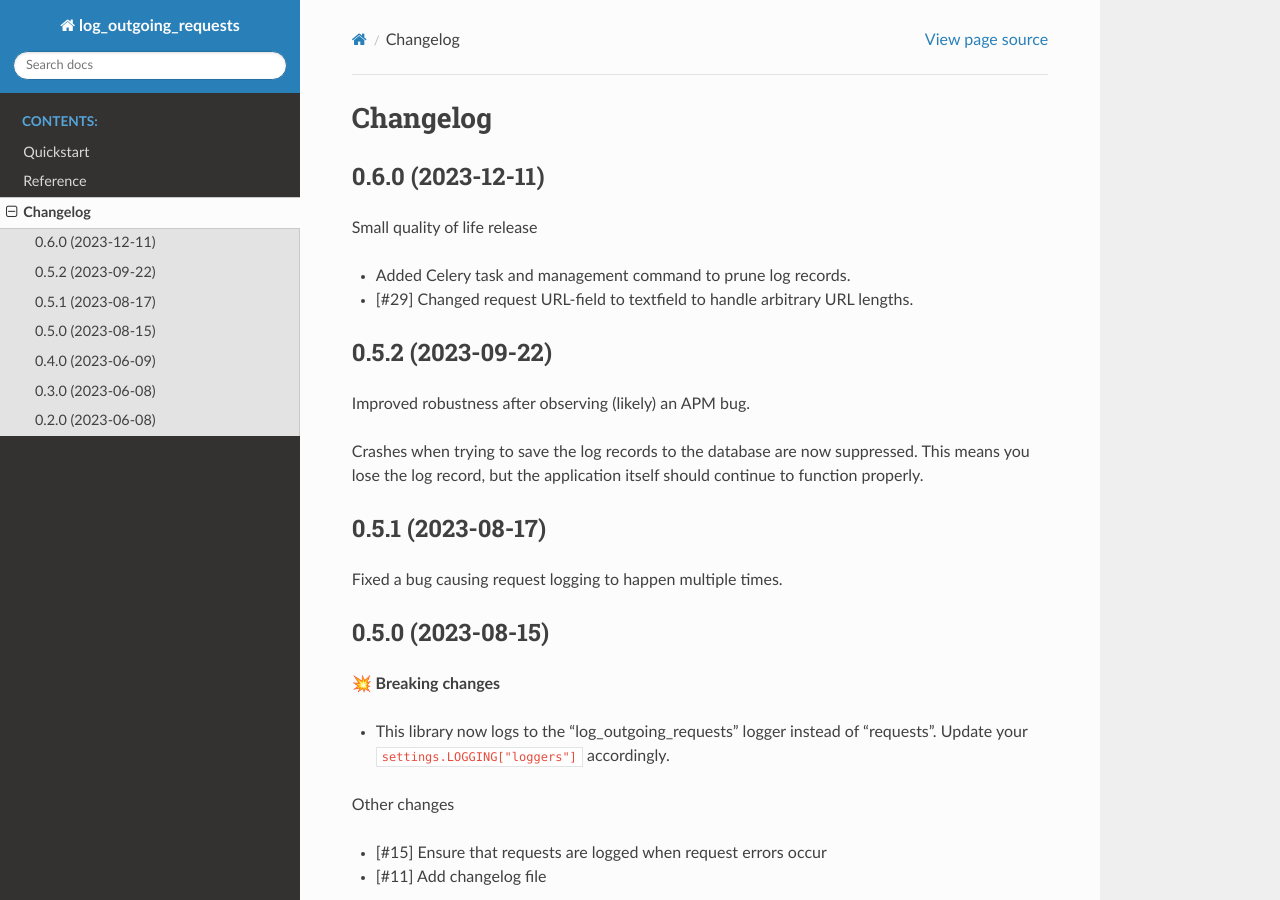
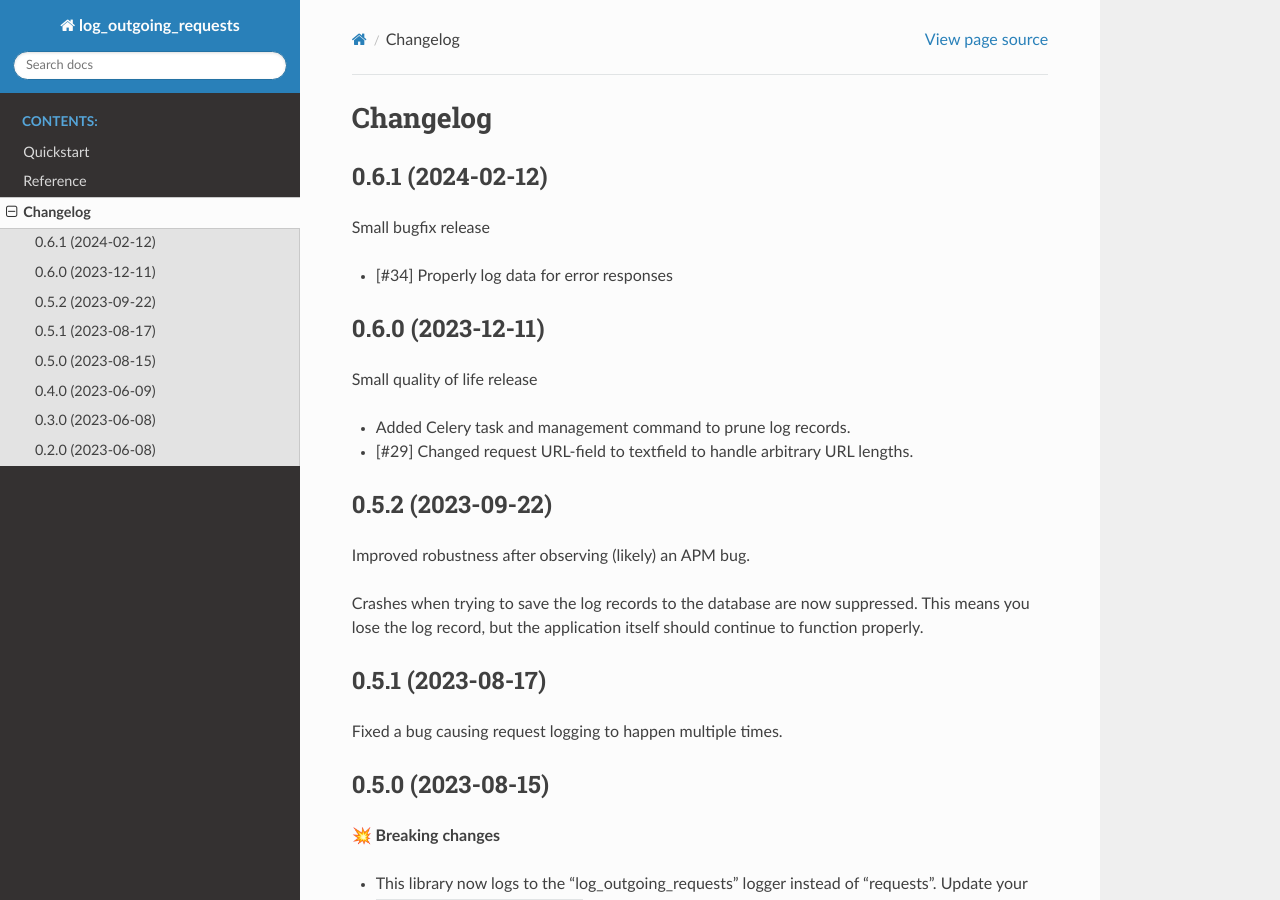
Before and after one commit to maykinmedia/django-log-outgoing-requests, a Sphinx documentation site: the page built from docs/changelog.rst, in a window 1280 px wide and 900 px high. Built offline with Sphinx 7.4.7 and the Read the Docs theme 2.0.0, drawn with Linux system fonts in a browser that asks for light colours.

Commit message:
:bookmark: Release version 0.6.1

```diff
--- a/CHANGELOG.rst
+++ b/CHANGELOG.rst
@@ -1,6 +1,13 @@
 =========
 Changelog
 =========
+
+0.6.1 (2024-02-12)
+==================
+
+Small bugfix release
+
+* [#34] Properly log data for error responses
 
 0.6.0 (2023-12-11)
 ==================
--- a/README.rst
+++ b/README.rst
@@ -1,7 +1,7 @@
 django-log-outgoing-requests
 =================================================
 
-:Version: 0.6.0
+:Version: 0.6.1
 :Source: https://github.com/maykinmedia/django-log-outgoing-requests
 :Keywords: logging, django, requests
 :PythonVersion: 3.8+
--- a/docs/conf.py
+++ b/docs/conf.py
@@ -26,7 +26,7 @@ copyright = "2023, Maykin Media"
 author = "Maykin Media"
 
 # The full version, including alpha/beta/rc tags
-release = "0.6.0"
+release = "0.6.1"
 
 
 # -- General configuration ---------------------------------------------------
--- a/setup.cfg
+++ b/setup.cfg
@@ -2,7 +2,7 @@
 # see http://setuptools.readthedocs.io/en/latest/setuptools.html#configuring-setup-using-setup-cfg-files
 [metadata]
 name = django-log-outgoing-requests
-version = 0.6.0
+version = 0.6.1
 description = Log outgoing requests made by the requests python library
 long_description = file: README.rst
 url = https://github.com/maykinmedia/django-log-outgoing-requests
```
Also changed, not shown: .bumpversion.cfg.
